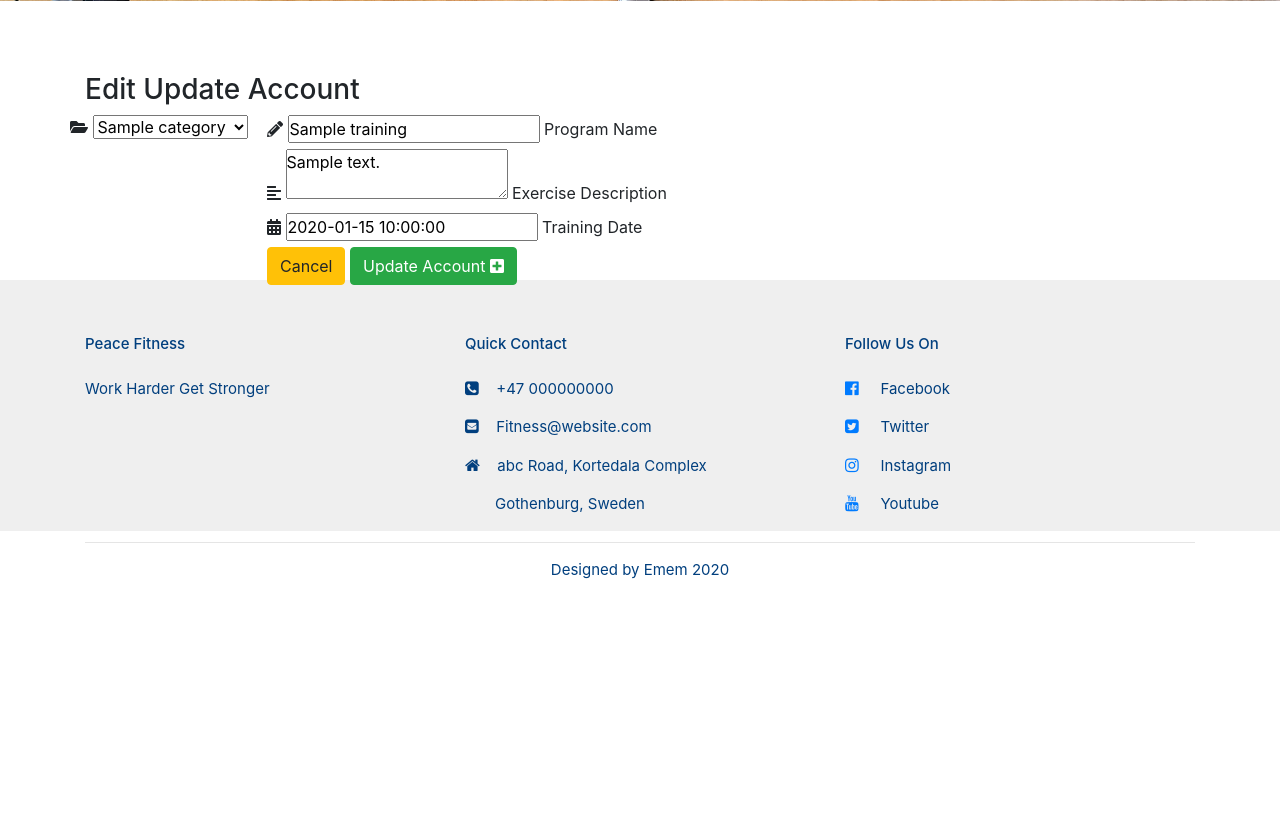
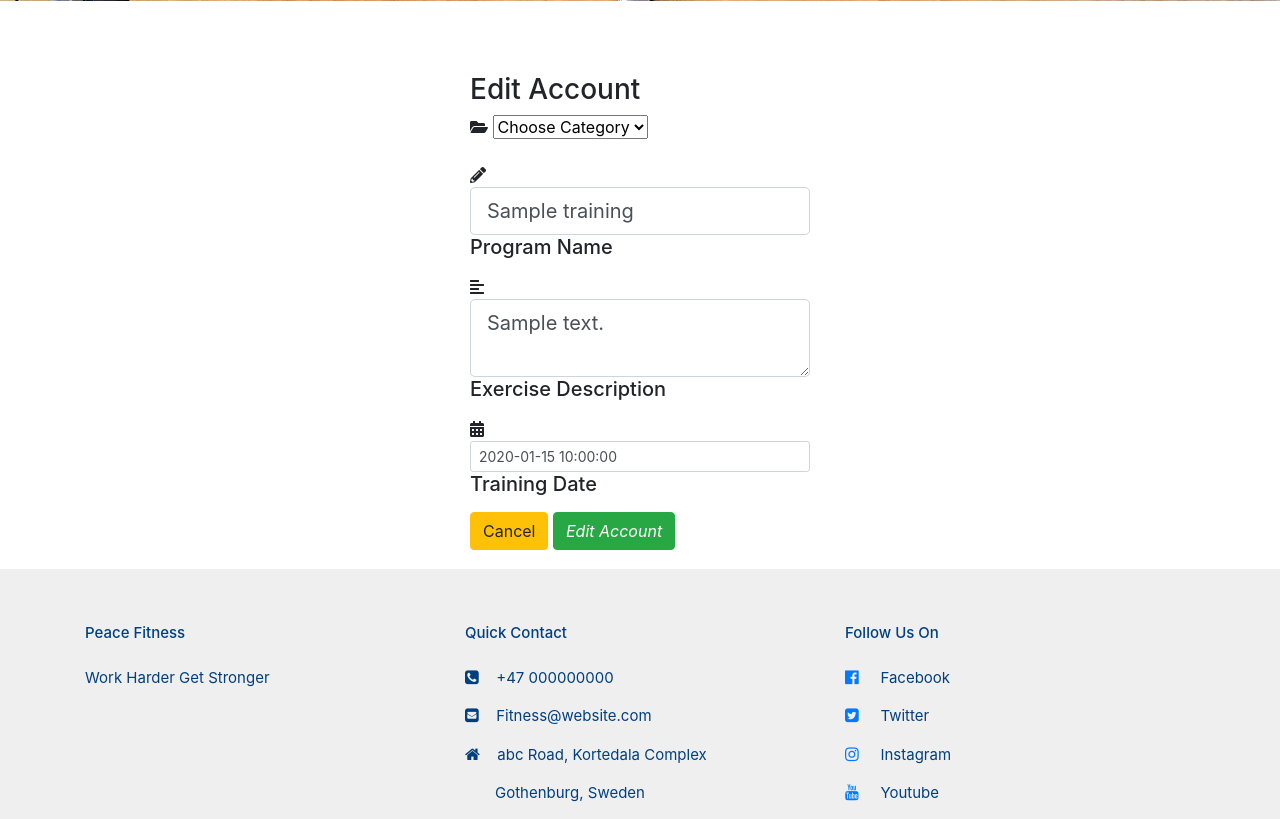
Before and after one commit to Code-Institute-Submissions/zappyemem-PeaceFitness_, a Flask app: template templates/edit_account.html in a window 1280 px wide. Shown: the part 639-1458 px from the top of the page. Before the commit the page ends 1220 px from the top, so only its background shows below. Run offline with Flask 2, Linux system fonts and the light colour scheme; the template is opened without the code that fills it: most values are stand-ins (such as "Sample title", 1, 10 or a date in 2020); some libraries are stand-ins or nearby versions.

Commit message:
bootstrap styling update on edit_account details

```diff
--- a/templates/edit_account.html
+++ b/templates/edit_account.html
@@ -1,64 +1,68 @@
 {% extends "main.html" %}
 {% block training %}
 
-<h3 class="center-align">Edit Update Account</h3>
+
     <!------------Category Selection------------->
-<div class="row card-panel">
+    <div class="container-fluid col-lg-4">
+        <h3 class="center-align">Edit Account</h3>
+
+
             <div class="row">
                 <div class="input-field col s12">
                     <i class="fas fa-folder-open prefix"></i>
                     <select id="category_name" name="category_name" class="validate" required>
-                <option value="" disabled>Choose Category</option> {% for category in categories %} {% if category.category_name == training.category_name %}
-				<option value="{{ category.category_name }}" selected>{{ category.category_name }}</option> {% else %}
-				<option value="{{ category.category_name }}">{{ category.category_name }}</option> {% endif %} {% endfor %}
+                        <option value="" disabled selected>Choose Category</option>
                         {% for category in categories %}
                            <option value="{{ category.category_name }}">{{ category.category_name }}</option>
                         {% endfor %}
                     </select>
                     <label for="category_name"></label>
                 </div>
-        </div>
-        <form class="col s12" method="POST" action="{{ url_for('edit_account', training_id=training._id) }}">
+                </div><br>
+                <form class="" method="POST" action="{{ url_for('edit_account', training_id=training._id) }}" ">
                     <div class="row">
                         <div class="input-field col s12">
                             <i class="fas fa-pencil-alt prefix"></i>
                             <input id="program_name" name="program_name" minlength="5" maxlength="50"
-                      value="{{ training.program_name }}"  type="text" class="validate" required>
-                    <label for="Program_name">Program Name</label>
+                              value="{{ training.program_name }}"  type="text" class="validate form-control form-control-lg" required>
+                            <label for="Program_name"><h5>Program Name</h5></label>
                         </div>
                     </div>
-            <!----------------------Exercise Description-------------->
+                    <!---------------------- Description-------------->
                     <div class="row">
                         <div class="input-field col s12">
                             <i class="fas fa-align-left prefix"></i>
                             <textarea id="exercise_description" name="exercise_description" minlength="5"
-                        maxlength="200" class="textarea validate" required>
+                                maxlength="200" class="textarea validate form-control form-control-lg" required>
                                 {{- training.exercise_description -}}
                             </textarea>
-                    <label for="exercise_description">Exercise Description</label>
+                            <label for="exercise_description"><h5>Exercise Description</h5></labe>
                         </div>
                     </div>
-            <!---------------Trainings Date------------->
+                    <!--------------- Date------------->
                     <div class="row">
                         <div class="input-field col s12">
                             <i class="fas fa-calendar-alt prefix"></i>
-                    <input id="training_date" name="training_date" type="text" value="{{ training.training_date }}" class="datepicker validate" required>
-                    <label for="training_date">Training Date</label>
+                            <input id="training_date" name="training_date" type="text" value="{{ training.training_date }}" class="datepicker validate form-control form-control-sm" required>
+                            <label for="training_date"><h5>Training Date</h5></label>
                         </div>
                     </div>
 
                     <!---------------Submit Button -------------->
                     <div class="row">
                         <div class="col s12 center-align">
-                    <!-----------------Cancel Button------------------>
+                    <!----------------Cancel Edit--------------->
                     <a href="{{ url_for('trainings') }}" class="btn btn-warning">Cancel</a>
-                <button class="btn btn-success " type="submit" name="action">Update Account
-                    <i class="fas fa-plus-square right"></i>
+                    <button class="btn btn-success" type="submit" name="action">
+                            <i class="bi bi-align-center">Edit Account</i>
+
                         </button>
                         </div>
                     </div>
                 </form>
+            </div><br>
     </div>
 
 
+
 {% endblock %}
```
Lines whose indentation alone changed are shown as unchanged.
